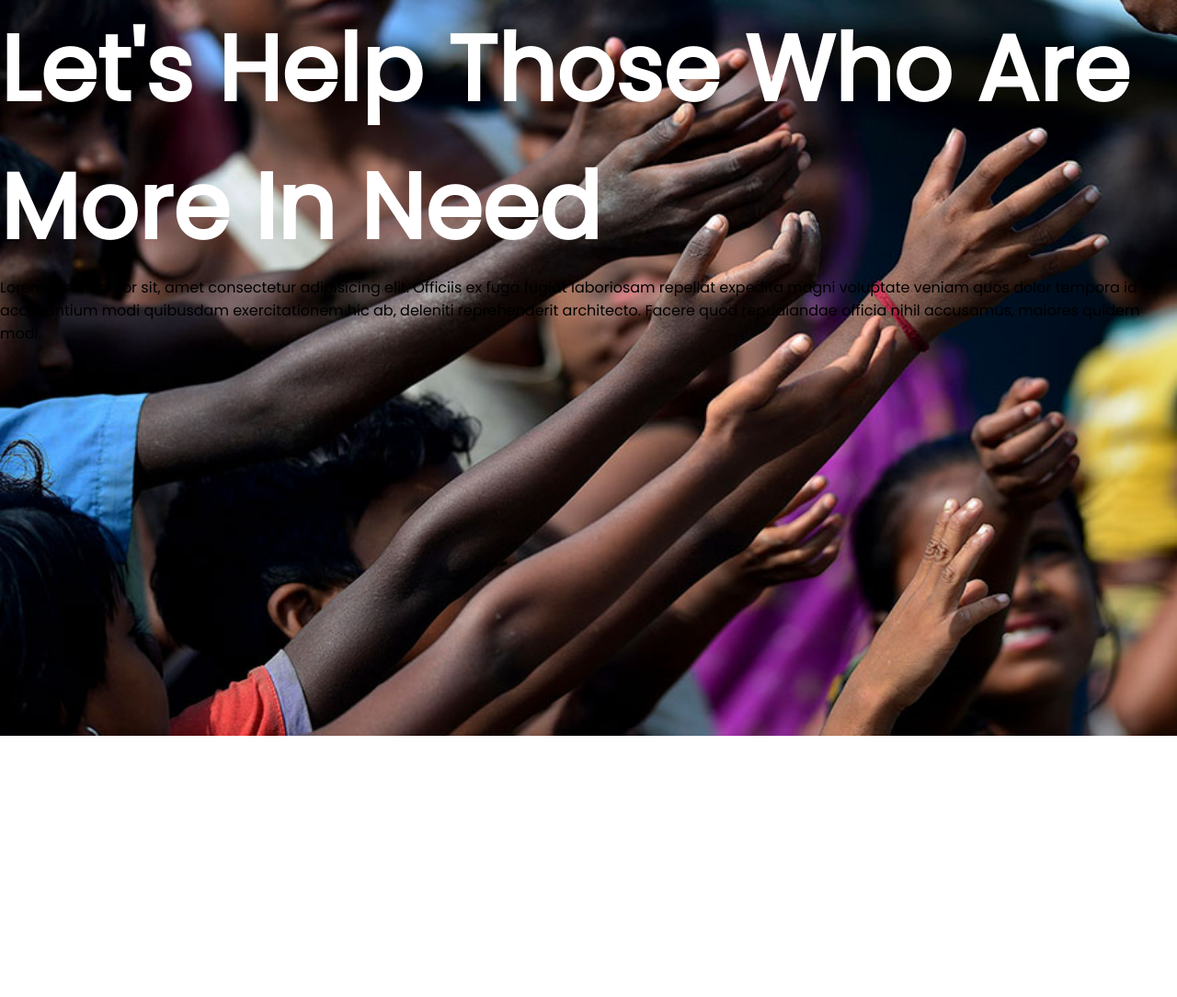
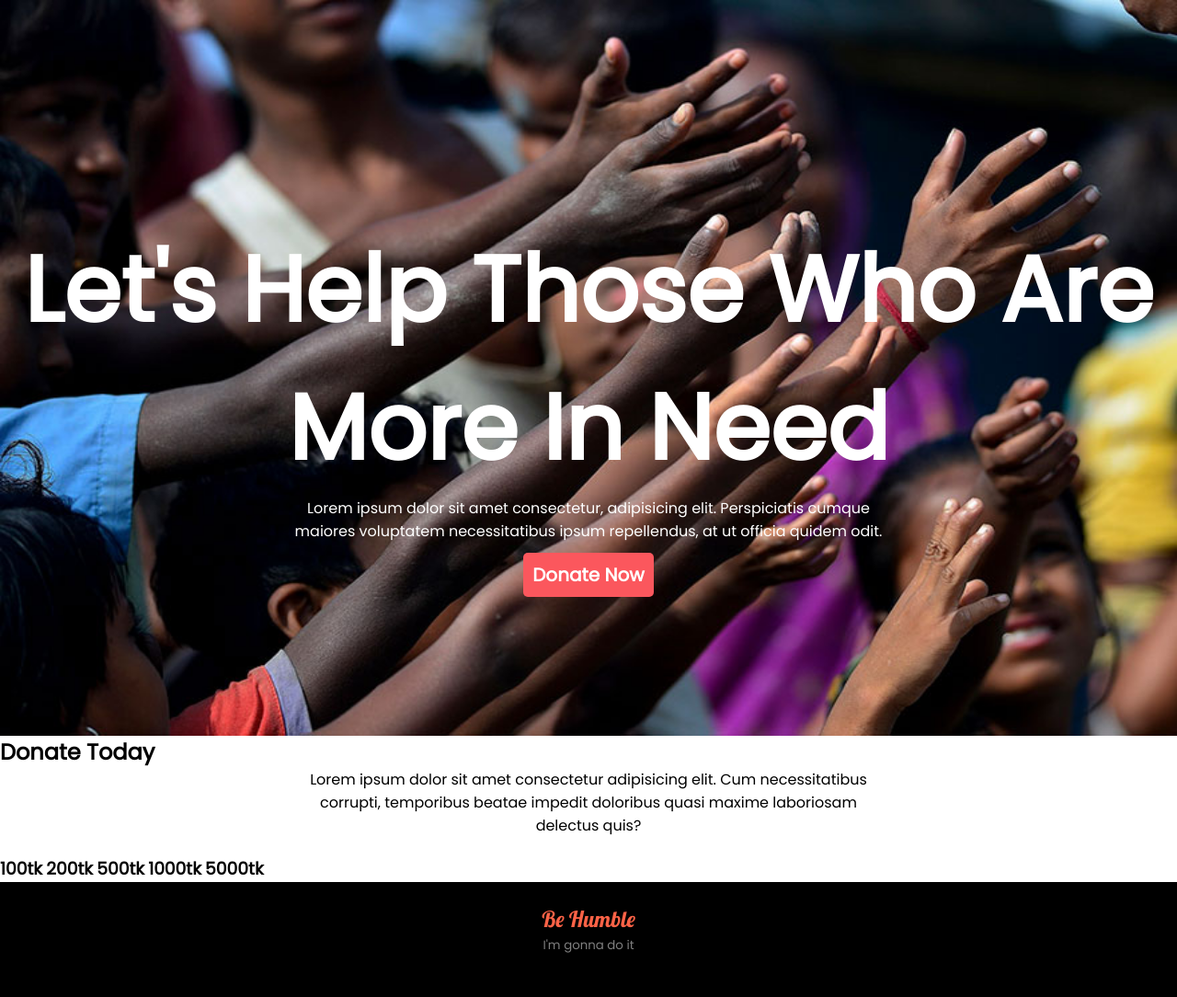
Before and after one commit to webhero-nur/donate-today, a plain HTML site: page index.html in a window 1280 px wide. Shown: the whole page at 92% size. Before the commit the page ends 800 px from the top, so only its background shows below. Drawn offline with Linux system fonts and the light colour scheme.

Commit message:
all section code position added

```diff
--- a/css/styles.css
+++ b/css/styles.css
@@ -1,25 +1,64 @@
+/* Common Design Start */
+
+@import url('https://fonts.googleapis.com/css2?family=Lobster&display=swap');
+
 * {
     margin: 0;
     padding: 0;
+}
+
+p {
+    width: 50%;
+    margin: 0px auto 20px;
 }
 
 .poppins-font {
     font-family: 'Poppins', sans-serif;
 }
 
-section {
-    background-color: aqua;
+.lobster-font {
+    font-family: 'Lobster', cursive;
+    font-weight: 200;
 }
+
+.button {
+    text-decoration: none;
+    color: white;
+    font-size: 20px;
+    font-weight: 900;
+    padding: 10px;
+    background-color: #fb575d;
+    border-radius: 5px;
+}
+
+/* Common Design End */
+
+/* Top Banner Design Start */
 
 #top-banner {
     height: 100vh;
     background-image: url("../images/top-banner-bg.jpg");
     background-repeat: no-repeat;
     background-size: 100% 100%;
+    margin: auto;
 }
 
-h1 {
+#top-banner h1 {
     font-size: 100px;
     color: white;
-    font-weight: bold;
+    font-weight: 900;
 }
+
+#top-banner a {
+    margin: 0 auto;
+}
+
+/* Top Banner Design End */
+
+/* Footer Design Start */
+#footer {
+    background-color: black;
+    padding: 25px 0;
+}
+
+/* Footer Design End */
--- a/index.html
+++ b/index.html
@@ -10,17 +10,61 @@
     <link href="https://fonts.googleapis.com/css2?family=Poppins&display=swap" rel="stylesheet">
     <link rel="stylesheet" href="css/styles.css">
     <title>Donate to Help</title>
+    <style>
+        .text-center-align {
+            text-align: center;
+        }
+
+        .block-to-inline {
+            display: inline;
+        }
+    </style>
 </head>
 
 <body>
+    <!-- Top Banner Start -->
     <section id="top-banner" class="poppins-font">
-        <h1>Let's Help Those Who Are</h1>
-        <h1>More In Need</h1>
-        <p>Lorem ipsum dolor sit, amet consectetur adipisicing elit. Officiis ex fuga fugiat laboriosam repellat
-            expedita
-            magni voluptate veniam quos dolor tempora id accusantium modi quibusdam exercitationem hic ab, deleniti
-            reprehenderit architecto. Facere quod repudiandae officia nihil accusamus, maiores quidem modi.</p>
+        <div style="padding-top: 30vh;">
+            <h1 class="text-center-align">Let's Help Those Who Are</h1>
+            <h1 class="text-center-align">More In Need</h1>
+            <p class="text-center-align" style="color: white;">Lorem ipsum dolor sit amet consectetur, adipisicing elit.
+                Perspiciatis cumque maiores voluptatem necessitatibus ipsum repellendus, at ut officia quidem odit.</p>
+        </div>
+        <div class="text-center-align">
+            <a href="https://assunnahfoundation.org/donation" class="button">Donate Now</a>
+        </div>
     </section>
+    <!-- Top Banner End -->
+
+    <!-- Donate Today Start -->
+    <section id="donate-today" class="poppins-font">
+        <h2>Donate Today</h2>
+        <p class="text-center-align">Lorem ipsum dolor sit amet consectetur adipisicing elit. Cum necessitatibus
+            corrupti, temporibus beatae impedit doloribus quasi maxime laboriosam delectus quis?</p>
+        <div style="display: inline;">
+            <h3 class="donate-amount-not-selected block-to-inline">100tk</h3>
+            <h3 class="donate-amount-selected block-to-inline">200tk</h3>
+            <h3 class="donate-amount-not-selected block-to-inline">500tk</h3>
+            <h3 class="donate-amount-not-selected block-to-inline">1000tk</h3>
+            <h3 class="donate-amount-not-selected block-to-inline">5000tk</h3>
+        </div>
+    </section>
+    <!-- Donate Today End -->
+
+    <!-- Donation Plan Start -->
+
+    <!-- Donation Plan End -->
+
+    <!-- Extra Section Start -->
+
+    <!-- Extra Section End -->
+
+    <!-- Footer Section Start -->
+    <section id="footer">
+        <h2 class="text-center-align lobster-font" style="color: tomato;">Be Humble</h2>
+        <p class="text-center-align poppins-font" style="color: gray;"><small>I'm gonna do it</small></p>
+    </section>
+    <!-- Footer Section End -->
 </body>
 
 </html>
```
